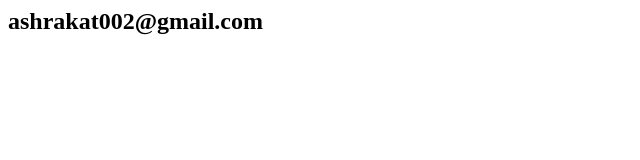
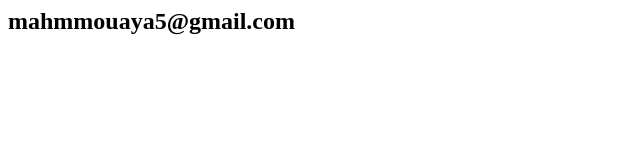
Before and after one commit to ashrakat-sami/LAB1, a plain HTML site: page index.html in a window 1280 px wide. Shown: the whole page, without its empty margins (0-640 px from the left). Drawn offline with Linux system fonts and the light colour scheme.

Commit message:
modified email

```diff
--- a/index.html
+++ b/index.html
@@ -1 +1 @@
-<h2>ashrakat002@gmail.com</h2>
+<h2>mahmmouaya5@gmail.com</h2>
```
